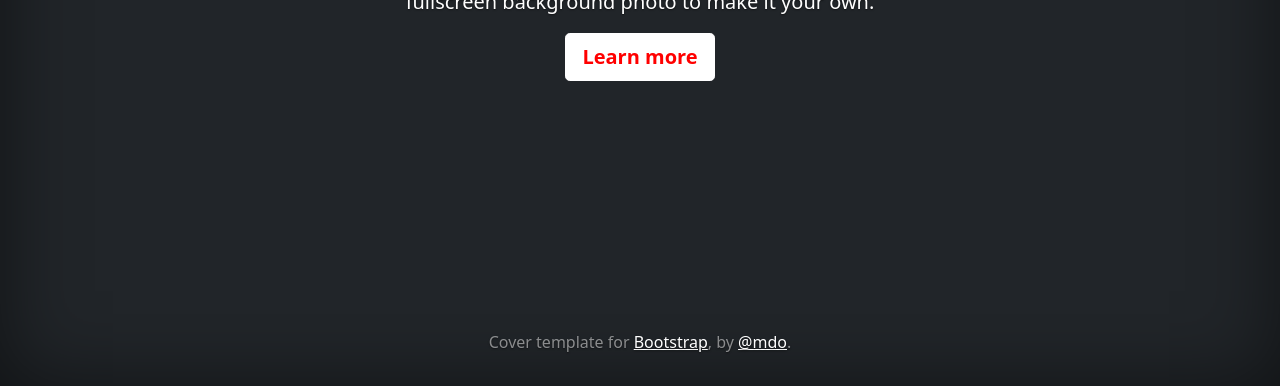
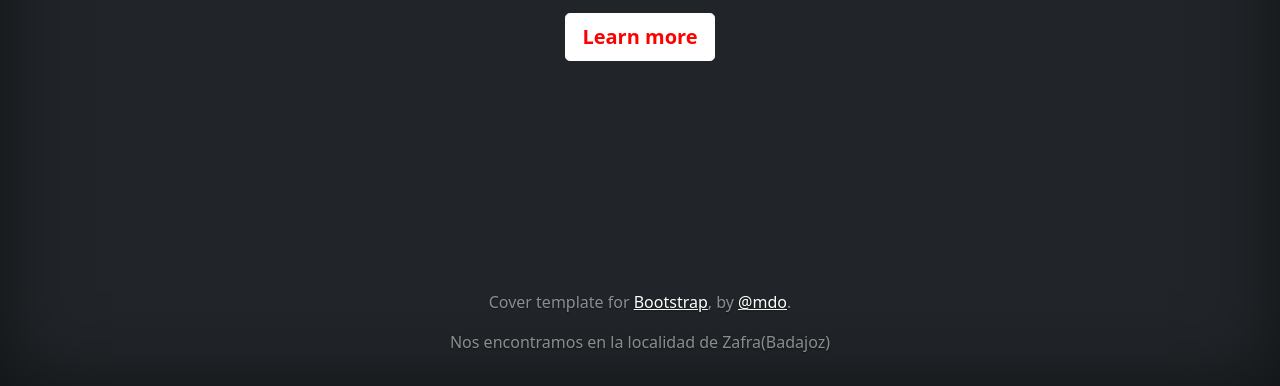
Before and after one commit to javidaw7/git-work-clase, a plain HTML site: page index.html in a window 1280 px wide. Shown: the part 414-800 px from the top of the page. Drawn offline with Linux system fonts and the light colour scheme.

Commit message:
hemos añadido la linea 64 con la localizacion

```diff
--- a/index.html
+++ b/index.html
@@ -61,6 +61,7 @@
 
   <footer class="mt-auto text-white-50">
     <p>Cover template for <a href="https://getbootstrap.com/" class="text-white">Bootstrap</a>, by <a href="https://twitter.com/mdo" class="text-white">@mdo</a>.</p>
+    <p>Nos encontramos en la localidad de Zafra(Badajoz)</p>
   </footer>
 </div>
 
```
